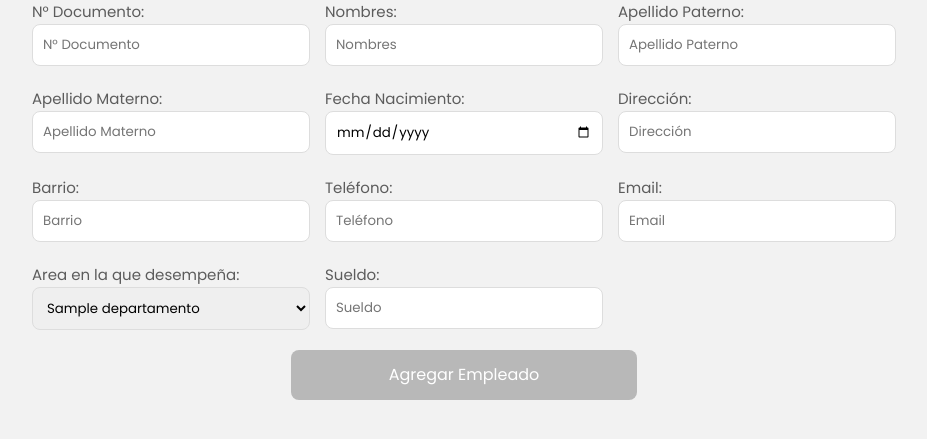
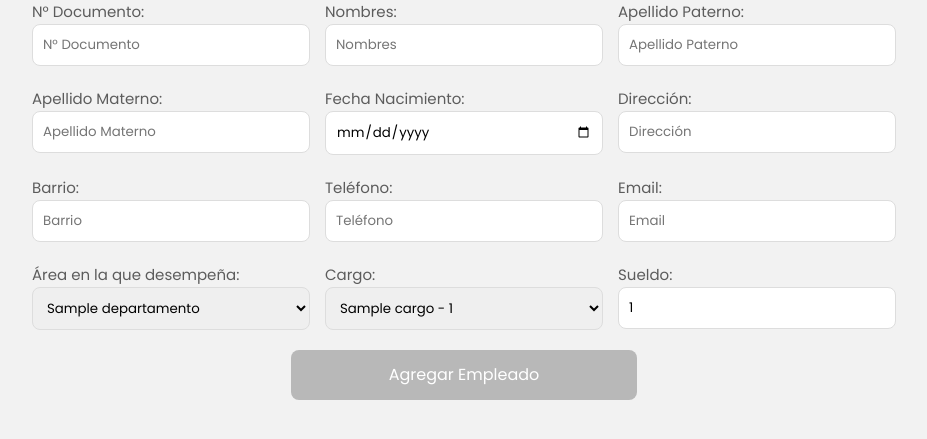
Before and after one commit to jukaijoestar/Nomina_Python, a Flask app: page /agregar in a window 1280 px wide. Shown: the part 189-628 px from the top of the page, without its empty margins (176-1103 px from the left). Run offline with Flask 3, Linux system fonts and the light colour scheme; the visitor is signed in with stand-in values (Sample User, id 1); tables that the repository leaves empty hold one stand-in row (values such as "Sample post").

Commit message:
Actualización de cargos y salario base

```diff
--- a/Nomina Python BETA/Templates/agregar.html
+++ b/Nomina Python BETA/Templates/agregar.html
@@ -125,24 +125,24 @@
                 />
               </div>
               <div class="form-group">
-                <label for="departamento">Area en la que desempeña:</label>
-                <select class="controls" name="departamento" required>
-                  {% for departamento in departamentos %}
-                  <option value="{{ departamento['ID'] }}">
-                    {{ departamento['Nombre'] }}
-                  </option>
-                  {% endfor %}</select
-                ><br />
+                <label for="departamento">Área en la que desempeña:</label>
+                <select class="controls" name="departamento" id="departamento" required>
+                    {% for departamento in departamentos %}
+                    <option value="{{ departamento['ID'] }}">{{ departamento['Nombre'] }}</option>
+                    {% endfor %}
+                </select><br />
               </div>
+
               <div class="form-group">
-                <label>Sueldo:</label>
-                <input
-                    type="number"
-                    class="controls"
-                    name="sueldo"
-                    placeholder="Sueldo"
-                    required
-                />
+                  <label for="cargo">Cargo:</label>
+                  <select class="controls" name="cargo" id="cargo" required>
+                      <!--El javascript se encarga de rellenar este campo-->
+                  </select><br />
+              </div>
+
+              <div class="form-group">
+                  <label for="sueldo">Sueldo:</label>
+                  <input type="number" class="controls" name="sueldo" id="sueldo" required>
               </div>
               <div class="bnt-agregar">
                 <button type="submit" class="botons">Agregar Empleado</button>
@@ -152,5 +152,55 @@
         </div>
       </div>
     </div>
+
+    <script>
+      // Obtener el combobox de departamentos y cargos
+      const departamentoSelect = document.getElementById('departamento');
+      const cargoSelect = document.getElementById('cargo');
+      const sueldoInput = document.getElementById('sueldo');
+
+      // Cargando inicial de los cargos al cargar la página
+      cargarCargos();
+
+      // Agregar un evento de cambio al combobox de departamentos
+      departamentoSelect.addEventListener('change', cargarCargos);
+      cargoSelect.addEventListener('change', actualizarSueldo);
+
+      // Función para cargar los cargos basados en el departamento seleccionado
+      function cargarCargos() {
+          // Obtener el ID del departamento seleccionado
+          const departamentoID = departamentoSelect.value;
+
+          // Limpia las opciones actuales
+          cargoSelect.innerHTML = '';
+
+          // Si se ha seleccionado un departamento, cargar los cargos
+          if (departamentoID) {
+              fetch(`/cargos/${departamentoID}`)
+                  .then(response => response.json())
+                  .then(cargos => {
+                      // Agregar las opciones al combobox de cargos
+                      cargos.forEach(cargo => {
+                          const option = document.createElement('option');
+                          option.value = cargo['ID'];
+                          option.text = `${cargo['Nombre']} - ${cargo['Salario_Base']}`;
+                          cargoSelect.appendChild(option);
+                      });
+
+                      // Actualizar el campo de sueldo cuando se cargan los cargos
+                      actualizarSueldo();
+                  });
+          }
+      }
+
+      // Función para actualizar el campo de sueldo cuando se selecciona un cargo
+      function actualizarSueldo() {
+          const selectedCargo = cargoSelect.options[cargoSelect.selectedIndex];
+          const salarioBase = selectedCargo.text.split('-')[1].trim();
+
+          // Asignar el salario base al campo de sueldo
+          sueldoInput.value = salarioBase;
+      }
+  </script>
   </body>
 </html>
--- a/Nomina Python BETA/app.py
+++ b/Nomina Python BETA/app.py
@@ -1,10 +1,11 @@
-from flask import Flask, render_template, request, redirect, url_for, session, Response
+from flask import Flask, render_template, request, redirect, url_for, session, Response, jsonify
 import mysql.connector
 import openpyxl
 from openpyxl.styles import PatternFill, Border, Side
 from datetime import datetime
 import plotly.express as px
 import pandas as pd
+import json
 import re
 
 app = Flask(__name__)
@@ -185,6 +186,19 @@ def Editar_departamento(id_departamento):
 
     return render_template("Editar_departamento.html", departamento=departamento)
 
+@app.route("/cargos/<int:departamento_id>")
+def obtener_cargos(departamento_id):
+    cursor = db.cursor(dictionary=True)
+    cursor.execute("SELECT * FROM Cargos WHERE Departamento_ID = %s", (departamento_id,))
+    cargos = cursor.fetchall()
+    cursor.close()
+
+    try:
+        # Convertir a JSON utilizando jsonify
+        return jsonify(cargos)
+    except Exception as e:
+        print(f"Error al convertir a JSON: {e}")
+        return jsonify({"error": "Error al convertir a JSON"}), 500
 
 @app.route("/agregar", methods=["GET", "POST"])
 def agregar():
@@ -204,11 +218,12 @@ def agregar():
         telefono = request.form["telefono"]
         email = request.form["email"]
         departamento_id = int(request.form["departamento"])
-        Sueldo = int(request.form["sueldo"])
+        sueldo = int(request.form["sueldo"])
+        cargo_id = int(request.form["cargo"])  # Agregado para obtener el cargo seleccionado
 
-        query = "INSERT INTO empleados (Nombres, Nro_documento, Apellido_Paterno, Apellido_Materno, Fecha_Nacimiento, Direccion, Barrio, Telefono, Email, Departamento, Sueldo) VALUES (%s, %s, %s, %s, %s, %s, %s, %s, %s, %s, %s)"
+        query = "INSERT INTO empleados (Nombres, Nro_documento, Apellido_Paterno, Apellido_Materno, Fecha_Nacimiento, Direccion, Barrio, Telefono, Email, Departamento, Sueldo, Cargo_ID) VALUES (%s, %s, %s, %s, %s, %s, %s, %s, %s, %s, %s, %s)"
         values = (nombres, nro_documento, apellido_paterno, apellido_materno, fecha_nacimiento,
-                  direccion, barrio, telefono, email, departamento_id, Sueldo)
+                  direccion, barrio, telefono, email, departamento_id, sueldo, cargo_id)
         cursor.execute(query, values)
         db.commit()
         cursor.close()
@@ -241,10 +256,11 @@ def editar(id_empleado):
         email = request.form["email"]
         departamento = int(request.form["departamento"])
         sueldo = float(request.form["sueldo"])  # Asegúrate de convertirlo a float si es un número decimal
+        cargo = int(request.form["cargo"])  # Nuevo campo para el cargo
 
-        query = "UPDATE empleados SET Nombres = %s, Apellido_Paterno = %s, Apellido_Materno = %s, Fecha_Nacimiento = %s, Direccion = %s, Barrio = %s, Telefono = %s, Email = %s, Departamento = %s, Sueldo = %s WHERE ID = %s"
+        query = "UPDATE empleados SET Nombres = %s, Apellido_Paterno = %s, Apellido_Materno = %s, Fecha_Nacimiento = %s, Direccion = %s, Barrio = %s, Telefono = %s, Email = %s, Departamento = %s, Sueldo = %s, Cargo_ID = %s WHERE ID = %s"
         values = (nombres, apellido_paterno, apellido_materno, fecha_nacimiento,
-                  direccion, barrio, telefono, email, departamento, sueldo, id_empleado)
+                  direccion, barrio, telefono, email, departamento, sueldo, cargo, id_empleado)
         cursor.execute(query, values)
         db.commit()
         cursor.close()
@@ -253,11 +269,18 @@ def editar(id_empleado):
 
     cursor.execute("SELECT * FROM empleados WHERE ID = %s", (id_empleado,))
     empleado = cursor.fetchone()
+
+    # Obtener el ID del departamento del empleado
+    departamento_empleado = empleado['Departamento']
+
+    # Obtener los cargos del departamento del empleado
+    cursor.execute("SELECT * FROM cargos WHERE Departamento_ID = %s", (departamento_empleado,))
+    cargos = cursor.fetchall()
     cursor.execute("SELECT * FROM departamento")
     departamentos = cursor.fetchall()
     cursor.close()
 
-    return render_template("editar.html", empleado=empleado, departamentos=departamentos)
+    return render_template("editar.html", empleado=empleado, departamentos=departamentos, cargos=cargos)
 
 
 
```
Also changed, not shown: Nomina Python BETA/Templates/editar.html (+48 -5 lines).
